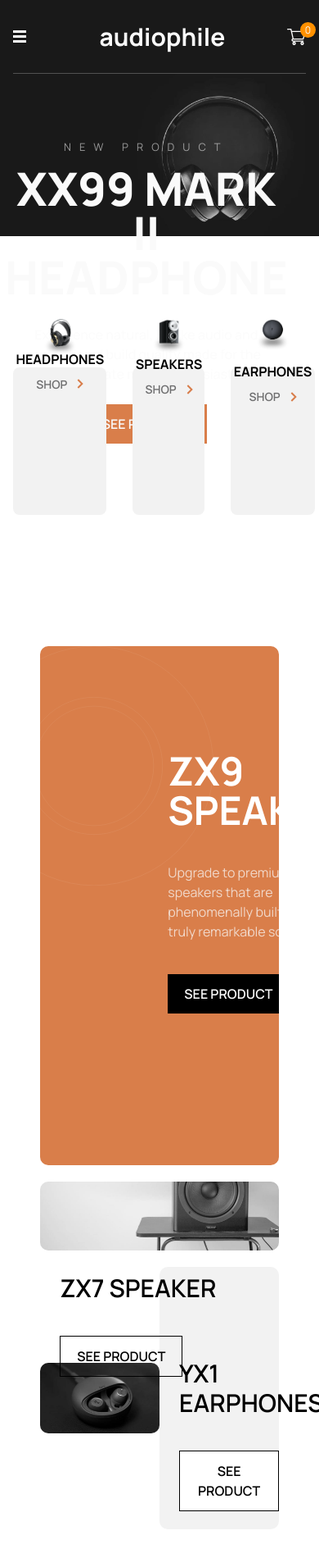
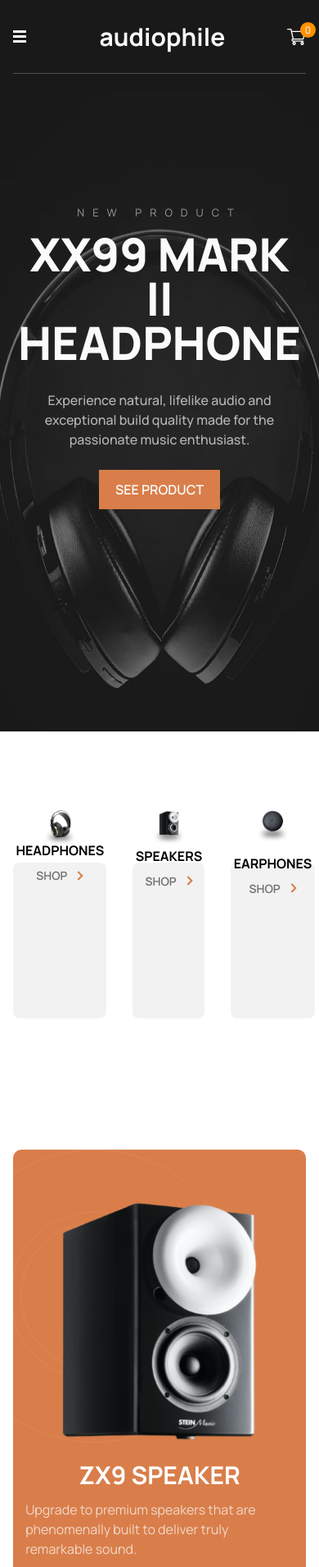
Before and after one commit to keys78/audiophile-ecommerce, a Nuxt app: page / in a window 390 px wide. Shown: the top 1911 px of the page at 82% size. Built offline with nearby package versions, Linux system fonts and the light colour scheme.

Commit message:
responsive frames

```diff
--- a/components/ProductType.vue
+++ b/components/ProductType.vue
@@ -73,7 +73,7 @@ export default {
     text-align: center;
     position: relative;
     transition: ease-in 0.2s all;
-    height: 180px;
+    height: 190px;
 }
 
 .phones-holder:hover .shop h1 {
@@ -84,7 +84,7 @@ export default {
 
 .phones-images{
     width: 12vw;
-    margin-top:-62px;
+    margin-top:-67px;
 }
 .shop{
     width: 12%;
--- a/pages/index.vue
+++ b/pages/index.vue
@@ -2,8 +2,12 @@
   <section>
     <Header style="z-index:9999999999999"/>
     <div class="hero-container relative">
-      <img class="hero mx-auto" :src="HERO"  alt="hero" />
-      <div class="absolute lg:w-9/12 w-11/12 mx-auto lg:top-44 top-20 lg:left-48 left:20">
+      <img class="hero mx-auto lg:block hidden" :src="HERO"  alt="hero" />
+      <img class="hero-m mx-auto lg:hidden sm:block hidden" :src="HEROT"  alt="hero" />
+      <img class="hero-m mx-auto sm:hidden block" :src="HEROM"  alt="hero" />
+
+      <div class="absolute w-full h-full mx-auto top-40 left-0">
+        <div class="lg:w-9/12 w-11/12 mx-auto">
           <div class="xl:w-4/12 md:w-6/12 md:text-left text-center">
             <h1 class="hero-1-text">NEW PRODUCT</h1>
             <h1 class="hero-2-text">XX99 MARK II HEADPHONE</h1>
@@ -15,23 +19,27 @@
         </div>
       </div>
 
+    </div>
+
     <div class="my-40">
       <ProductType />
     </div>
 
-    <section class="w-9/12 mx-auto">
+    <section class="lg:w-9/12 w-11/12 mx-auto">
       <!---showcase-1-->
       <div class="showcase-1 relative overflow-y-hidden pb-40">
         <img :src="patternCirle" class="cirle-pattern -ml-20">
         <div class="absolute w-full h-full overflow-y-hidden top-0 left-0">
 
-          <div class="w-9/12 mx-auto flex-start gap-20 pt-20 ">
-            <div>
-              <img :src="zx9Speaker" class="zx9">
+          <div class="sm:w-9/12 w-11/12 mx-auto flex-start md:flex-row flex-col sm:gap-20 gap-2 sm:pt-20 pt-16 ">
+            <div class="w-full">
+              <img :src="zx9Speaker" class="zx9 w-96 sm:block hidden">
+              <img :src="zx9SpeakerM" class="zx9 w-60 mx-auto sm:hidden block">
             </div>
-            <div class="pl-10">
-              <h1 class="text-5xl text-white font-bold pt-12">ZX9 <br> SPEAKER</h1>
-              <p class="zx9-text py-10">Upgrade to premium speakers that are phenomenally built to deliver truly remarkable sound.</p>
+            <div class="sm:pl-10 ml-0">
+              <h1 class="sm:text-5xl text-3xl text-white font-bold sm:pt-12 pt-4 sm:text-left text-center md:block hidden">ZX9 <br> SPEAKER</h1>
+              <h1 class="sm:text-5xl text-3xl text-white font-bold sm:pt-12 pt-4 sm:text-left text-center md:hidden block">ZX9 SPEAKER</h1>
+              <p class="zx9-text sm:py-10 py-3">Upgrade to premium speakers that are phenomenally built to deliver truly remarkable sound.</p>
                <NuxtLink :to="{name: 'ProductDetails', params: { id: 4 }}">
                   <Button text="SEE PRODUCT" bgcolor="black" textColor="hsl(0, 0%, 98%)" />
               </NuxtLink>
@@ -42,8 +50,9 @@
       </div>
 
       <!--showcase-2-->
-      <div class="showcase-2 relative">
-        <img :src="zx7Speaker" class="zx7">
+      <div class="showcase-2 relative sm:my-0 my-10">
+        <img :src="zx7Speaker" class="zx7 sm:block hidden">
+        <img :src="zx7SpeakerM" class="zx7 sm:hidden block">
         <div class="absolute w-full h-full top-0 left-0">
             <div class="h-full w-10/12 mx-auto mx-auto pt-12">
               <h1 class="text-3xl pt-16 text-black font-semibold"> ZX7 SPEAKER </h1>
@@ -55,11 +64,11 @@
       </div>
 
       <!-- showcase-3 -->
-      <div class="showcase flex">
-        <div class="w-6/12">
+      <div class="showcase flex sm:flex-row sm:gap-6 gap-2 flex-col">
+        <div class="sm:w-6/12 w-full">
           <img :src="yx1Earphones" class="yx1">
         </div>
-        <div class="showcase-3b pt-28 pl-6 w-6/12">
+        <div class="showcase-3b pt-28 pl-6 sm:w-6/12 w-full">
           <h1 class="text-3xl mb-10 text-black font-semibold"> YX1 EARPHONES </h1>
           <NuxtLink :to="{name: 'ProductDetails', params: { id: 6 }}">
             <Button text="SEE PRODUCT" bgcolor="white" textColor="black" class="border border-black" />
@@ -83,9 +92,13 @@ import Footer from '../components/Footer.vue'
 import Button from '../components/Button.vue'
 import ProductType from '../components/ProductType.vue'
 import HERO from '../assets/images/home/desktop/image-hero-2.jpg'
+import HEROM from '../assets/images/home/mobile/image-header.jpg'
+import HEROT from '../assets/images/home/tablet/image-header.jpg'
 import yx1Earphones from '../assets/images/home/desktop/image-earphones-yx1.jpg'
 import zx7Speaker from '../assets/images/home/desktop/image-speaker-zx7.jpg'
+import zx7SpeakerM from '../assets/images/home/mobile/image-speaker-zx7.jpg'
 import zx9Speaker from '../assets/images/home/desktop/image-speaker-zx9.png'
+import zx9SpeakerM from '../assets/images/home/mobile/image-speaker-zx9.png'
 import patternCirle from '../assets/images/home/desktop/pattern-circles.svg'
 
 export default {
@@ -101,28 +114,27 @@ export default {
   data() {
     return {
       HERO,
+      HEROM,
+      HEROT,
       yx1Earphones,
       zx7Speaker,
+      zx7SpeakerM,
       zx9Speaker,
+      zx9SpeakerM,
       patternCirle
     }
   },
 
-  beforeMount() {
-    // cart = JSON.parse(localStorage.getItem('cart'))
-    // if(!cart) {
-    //    this.cart = []
-    //   localStorage.setItem('cart', JSON.stringify(cart))
-    // } else {
-    //   // this.$store.commit('updateCartFromLocalStorage')
-    // }
-
-
-  }
 }
 </script>
 
 <style>
+.hero{
+  height: 95vh;
+}
+.hero-m {
+  height: 95vh;
+}
 .hero-container {
   background: #191919;
 }
@@ -143,8 +155,8 @@ export default {
   color: hsla(0, 0%, 98%, 0.685);
   padding-bottom: 25px;
   font-weight: 500;
+}
 
-}
 .showcase-1 {
   background: #D97E4A;;
   height: 75vh;
@@ -153,26 +165,29 @@ export default {
 .circle-pattern {
   width: 100%;
 }
-.zx9 {
+/* .zx9 {
   width: 815px;
-}
+} */
+
 .zx9-text {
   color: hsla(0, 0%, 98%, 0.726);
 }
 
 .zx7{
   width: 100%;
+  height: 360px;
   border-radius: 10px;
   margin:20px 0 20px 0;
 }
 .yx1 {
     border-radius: 10px;
+    height: 360px;
 }
 
 .showcase-3b {
   background: #F2F2F2;
    border-radius: 10px;
-   height: 320px;
+   height: 360px;
 }
 
 </style>
```
Lines whose indentation alone changed are shown as unchanged.
